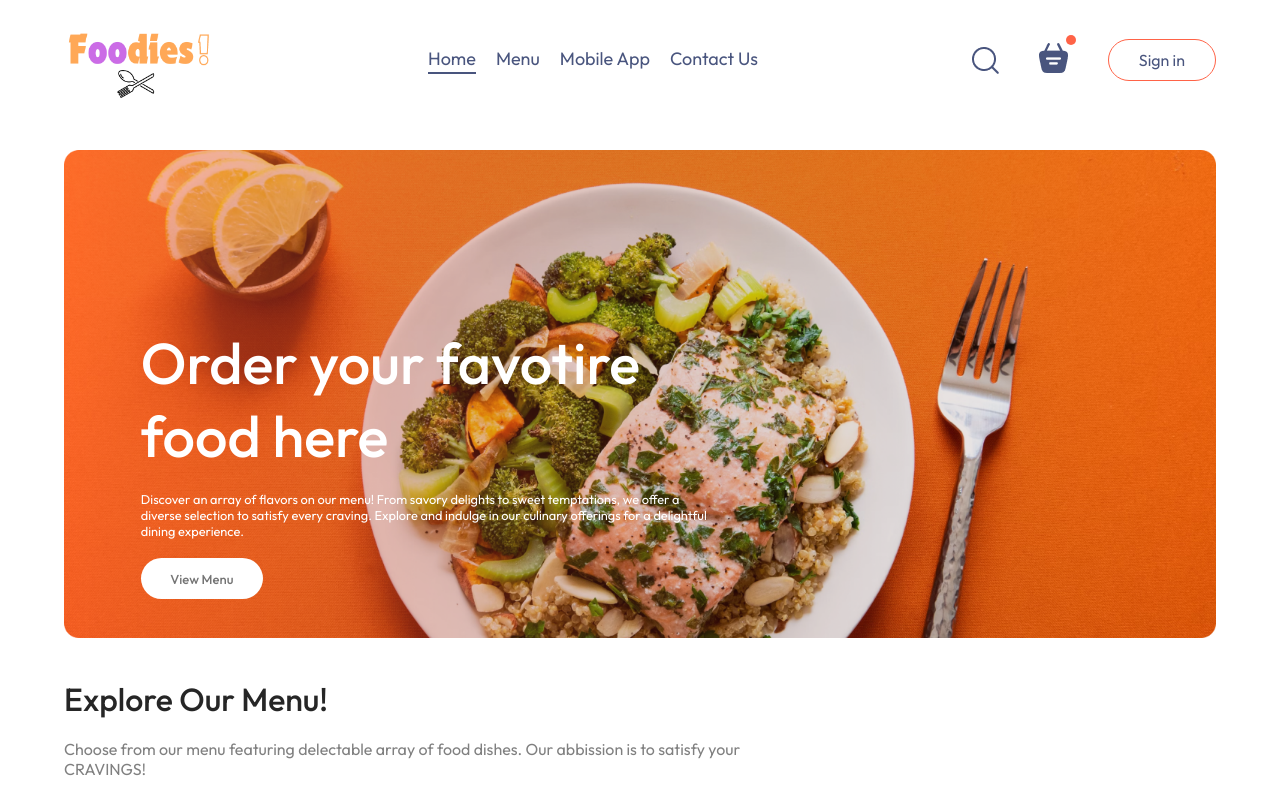
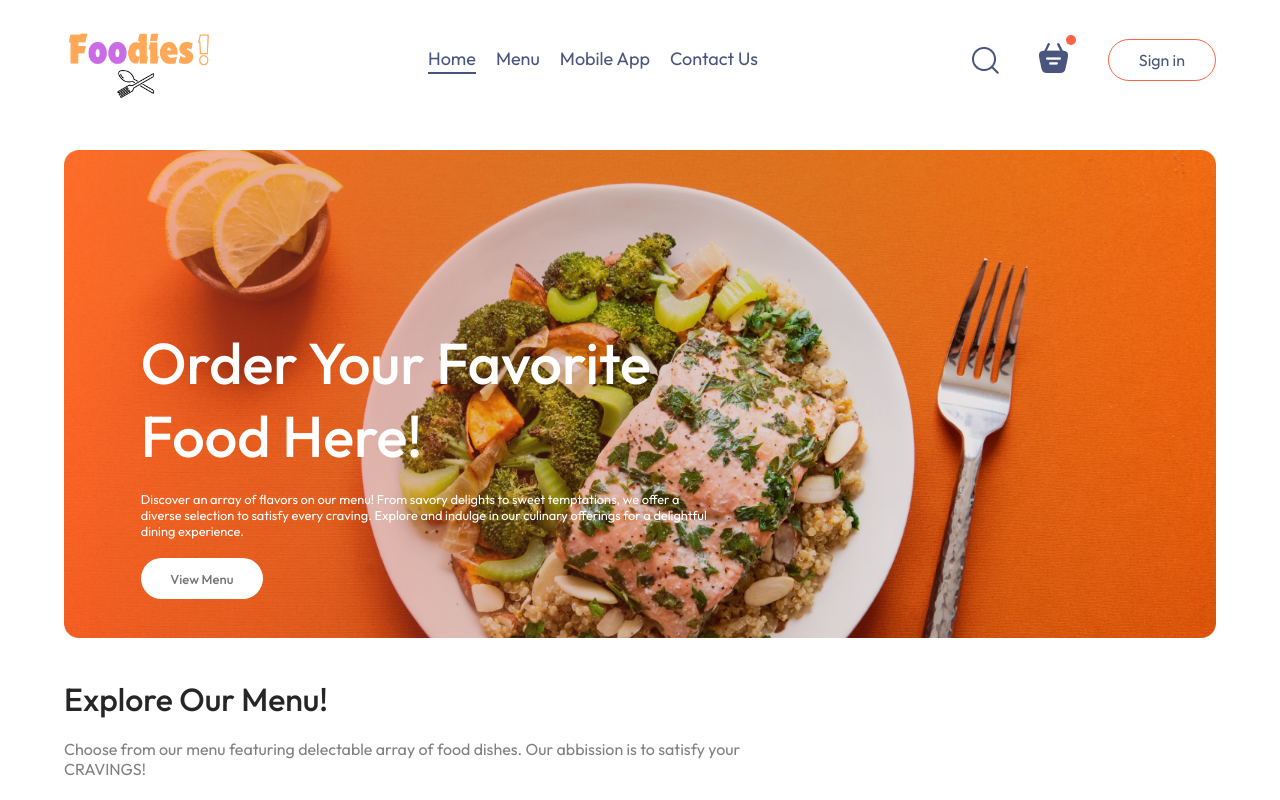
Before and after one commit to M-UsmanAli/foodies, a React (Vite) app in the folder front-end/: page / in a window 1280 px wide. Shown: the top 800 px of the page. Built offline with nearby package versions, Linux system fonts and the light colour scheme.

Commit message:
Made the random changes in the heading of Header

```diff
--- a/front-end/src/components/Header/Header.tsx
+++ b/front-end/src/components/Header/Header.tsx
@@ -4,7 +4,7 @@ const Header = () => {
   return (
     <div className='header'>
         <div className="header-contents">
-            <h2>Order your favotire food here</h2>
+            <h2>Order Your Favorite Food Here!</h2>
             <p>Discover an array of flavors on our menu! From savory delights to sweet temptations, we offer a diverse selection to satisfy every craving. Explore and indulge in our culinary offerings for a delightful dining experience.</p>
             <button>View Menu</button>
         </div>
```
